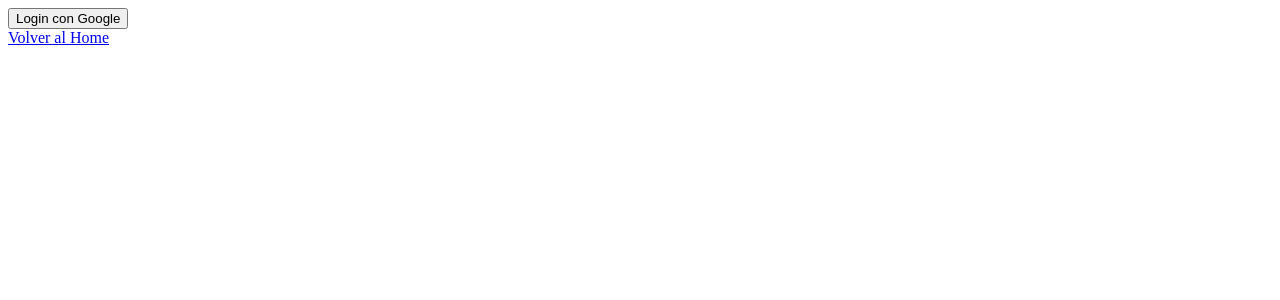
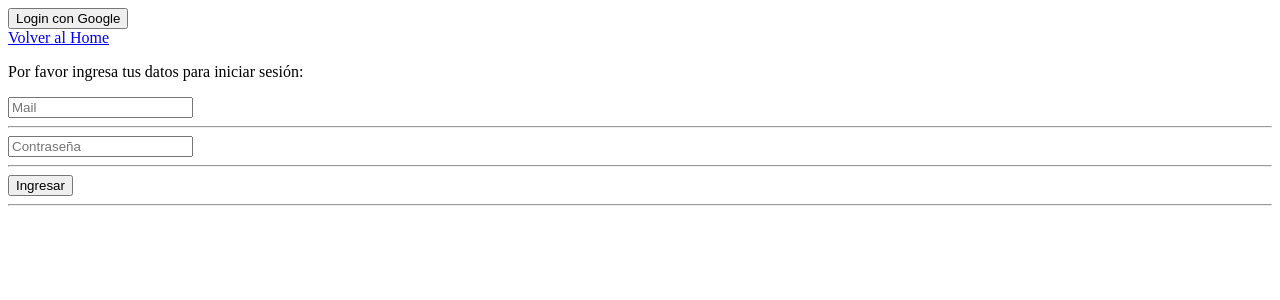
Before and after one commit to marusaez/SprintProject-4-Acamica, a React (Create React App) app: page /Login in a window 1280 px wide. Shown: the top 300 px of the page. Built offline with nearby package versions, Linux system fonts and the light colour scheme; no server answers; the database is empty.

Commit message:
fixed login, logout, context

```diff
--- a/src/components/AppContext.jsx
+++ b/src/components/AppContext.jsx
@@ -1,17 +1,28 @@
 import React, { createContext, useState, useEffect } from "react";
 import { firestore, storage, auth, loginGoogle, logout } from "../firebase";
+import { useProtectedContext } from "./Protected";
+
 
 export const AppContext = createContext();
 
 export const AppProvider = (props) => {
   const [tweets, setTweets] = useState([]);
-  const [body, setBody] = useState({});
+  // const [body, setBody] = useState({});
+  const [body, setBody] = useState({
+    tweet: "",
+    autor: "",
+    uid: "",
+    mail: "",
+    likes: "",
+  });
   const [messageTweet, setMessageTweet] = useState("");
-  const [userTweet, setUserTweet] = useState("");
+  // const [userTweet, setUserTweet] = useState("");
   const [edit, setEdit] = useState(false);
   const [file, setFile] = useState({});
   const [progress, setProgress] = useState(0);
-  const [user, setUser] = useState(null);
+  // const [user, setUser] = useState(null);
+  const [user, setUser] = useProtectedContext();
+
 
 
   //   const getAllTweets = () => {
@@ -59,6 +70,7 @@ export const AppProvider = (props) => {
           }
           firestore
             .collection("tweets")
+            // .add({ ...body, uid: user.uid, image: url })
             .add({ ...body, image: url })
             .then(() => {
               console.log("Imagen cargada");
@@ -100,7 +112,7 @@ export const AppProvider = (props) => {
   const updateNewTweet = (tweet) => {
     firestore
       .doc(`tweets/${tweet.id}`)
-      .update({ message: messageTweet })
+      .update({ tweet: messageTweet })
       .then(() => {
         setEdit(false);
       })
@@ -145,10 +157,21 @@ export const AppProvider = (props) => {
       .collection("tweets")
       .onSnapshot((snapshot) => {
         const tweets = snapshot.docs.map((doc) => {
+          // return {
+          //   message: doc.data().message,
+          //   // uid: doc.data().user.uid,
+          //   user: doc.data().user,
+          //   likes: doc.data().likes,
+          //   image: doc.data().image || false,
+          //   id: doc.id,
+          // };
+    console.log("useEffect", doc.data())
+
           return {
-            message: doc.data().message,
-            // uid: doc.data().user.uid,
-            user: doc.data().user,
+            tweet: doc.data().tweet,
+            uid: doc.data().uid,
+            autor: doc.data().autor,
+            email: doc.data().email,
             likes: doc.data().likes,
             image: doc.data().image || false,
             id: doc.id,
@@ -168,8 +191,12 @@ export const AppProvider = (props) => {
 
   const handleChange = (e) => {
     let newTweet = {
-      ...body,
-      [e.target.name]: e.target.value,
+      // ...body,
+      // [e.target.name]: e.target.value,
+      tweet: e.target.value,
+      uid: user.uid,
+      email: user.email,
+      autor: user.displayName
     };
     setBody(newTweet);
   };
--- a/src/components/SubmitTweet.jsx
+++ b/src/components/SubmitTweet.jsx
@@ -1,10 +1,15 @@
 import React, { useContext } from "react";
 import { Link } from "react-router-dom";
 import { AppContext } from "./AppContext";
+import { useProtectedContext } from "../components/Protected";
+import { logout } from "../firebase";
+
 
 const SubmitTweet = () => {
   const { progress, handleUpload, handleChange, body, createTweet } =
     useContext(AppContext);
+
+  const [user, setUser] = useProtectedContext();
 
   return (
     <form className="SubmitTweet" onSubmit={createTweet}>
@@ -20,15 +25,16 @@ const SubmitTweet = () => {
       <hr />
       {progress > 0 && <progress max="100" value={progress} />}
       <hr />
-      <input
+      {/* <input
         onChange={handleChange}
         defaultValue={body.user}
         type="text"
         name="user"
-      ></input>
+      ></input> */}
       <input type="submit" value="Send" />
       <hr />
       <Link to="/">Volver al Home</Link>
+      <button onClick={logout}>Logout</button>
     </form>
   );
 };
--- a/src/components/Tweets.jsx
+++ b/src/components/Tweets.jsx
@@ -5,12 +5,13 @@ import Tweet from "./Tweet";
 import { useProtectedContext } from "./Protected";
 
 const Tweets = () => {
-  const { deleteTweet, updateTweet, tweets, edit, setEdit, user } =
+  const { body, deleteTweet, updateTweet, tweets, edit, setEdit, user } =
     useContext(AppContext);
 
   // if (!isLogged) {
   //   return <p>No logueado</p>
   // }
+  console.log(body)
 
   return (
     <div className="Tweets">
@@ -28,6 +29,7 @@ const Tweets = () => {
       </div>
       <div>
         {tweets.map((tweet, i) => {
+          console.log(tweet)
           return (
             <div id={tweet.id} key={i}>
               {tweet.image && (
@@ -38,13 +40,20 @@ const Tweets = () => {
                   alt="profile picture"
                 />
               )}
-              <p>User: {tweet.user}</p>
-              {edit ? <Tweet tweet={tweet} /> : <p>{tweet.message}</p>}
+              <p>Usuario: {tweet.autor}</p>
+              {/* {edit ? <Tweet tweet={tweet} /> : <p>{tweet.message}</p>} */}
+              <p>{tweet.tweet}</p>
+              {/* <p>{body.tweet}</p> */}
               <p>Likes: {tweet.likes}</p>
-              <button onClick={() => setEdit(!edit)}>Actualizar tweet</button>
-              <button onClick={() => deleteTweet(tweet.id)}>
+              {/* <button onClick={() => setEdit(!edit)}>Actualizar tweet</button> */}
+              {user.uid === tweet.uid && <button onClick={() => deleteTweet(tweet.id)}>
                 Eliminar tweet
-              </button>
+              </button>}
+
+              {/* <button onClick={() => deleteTweet(tweet.id)}>
+                Eliminar tweet
+              </button> */}
+
               <button onClick={() => updateTweet(tweet)}>Me gusta</button>
               <hr />
             </div>
--- a/src/index.js
+++ b/src/index.js
@@ -9,11 +9,11 @@ import ProtectedContext from "../src/components/Protected"
 ReactDOM.render(
   <React.StrictMode>
     <BrowserRouter>
-      <AppProvider>
-        <ProtectedContext>
+      <ProtectedContext>
+        <AppProvider>
           <App />
-        </ProtectedContext>
-      </AppProvider>
+        </AppProvider>
+      </ProtectedContext>
     </BrowserRouter>
   </React.StrictMode>,
   document.getElementById('root')
--- a/src/pages/Home.jsx
+++ b/src/pages/Home.jsx
@@ -1,5 +1,7 @@
 import React from "react";
 import { Link } from "react-router-dom";
+import { logout } from "../firebase";
+
 
 const Home = () => {
   return (
@@ -19,6 +21,8 @@ const Home = () => {
       <button>
         <Link to="/Tweets">Ir al timeline</Link>
       </button>
+      <hr />
+      <button onClick={logout}>Logout</button>
     </div>
   );
 };
--- a/src/pages/Login.jsx
+++ b/src/pages/Login.jsx
@@ -1,40 +1,43 @@
 import React, { useState, useEffect, useContext } from "react";
-import { Link } from "react-router-dom";
+import { Link, Navigate } from "react-router-dom";
 import { firestore, auth, loginGoogle, logout } from "../firebase";
 import { useProtectedContext } from "../components/Protected";
 import { AppContext } from "../components/AppContext";
 
 const Login = () => {
-  const { user, setUser } = useContext(AppContext);
-  console.log(user)
+  // const { user, setUser } = useContext(AppContext);
+  // console.log(user);
   const [body, setBody] = useState({});
 
   /// LOGIN CREANDO USUARIO DE FORMA MANUAL
 
-  //   let [user, setUser] = useProtectedContext();
-  //
-  //   const login = (e) => {
-  // e.preventDefault();
-  // auth
-  //   .signInWithEmailAndPassword(body.email, body.password)
-  //   .then((userCredential) => {
-  // setUser(userCredential.user);
-  //   })
-  //   .catch((err) => {
-  // console.error(err);
-  //   });
-  //   };
+  let [user, setUser] = useProtectedContext();
 
-//   const handleInput = (e) => {
-    // setBody({ ...body, [e.target.name]: e.target.value });
-//   };
+  const login = (e) => {
+    e.preventDefault();
+    auth
+      .signInWithEmailAndPassword(body.email, body.password)
+      .then((userCredential) => {
+        let {uid, email} = userCredential.user;
+        setUser({uid, email})
+      })
+      .catch((err) => {
+        console.error(err);
+      });
+  };
 
-/// LOGIN CON GOOGLE
-// auth.onAuthStateChanged((user) => {
-//   setUser(user);
-//   console.log(user)
-// });
+  const handleInput = (e) => {
+    setBody({ ...body, [e.target.name]: e.target.value });
+  };
 
+  useEffect(() => {
+    // auth.onAuthStateChanged((userCredential) => {
+    //   let {uid, email} = userCredential;
+    //   setManualUser({uid, email})
+    // })
+  }, [])
+
+  if (user) return <Navigate to="/" />
 
   return (
     <div>
@@ -42,7 +45,7 @@ const Login = () => {
         <div>
           <img src={user.photoURL} alt="Foto de perfil" />
           <p>¡Hola {user.displayName}!</p>
-          <button onClick={logout}>Logout</button>
+          {/* <button onClick={logout}>Logout</button> */}
           <br />
           <Link to="/">Volver al Home</Link>
         </div>
@@ -51,26 +54,29 @@ const Login = () => {
           <button onClick={loginGoogle}>Login con Google</button>
           <br />
           <Link to="/">Volver al Home</Link>
-         </div>
-          // <p>Por favor ingresa tus datos para iniciar sesión:</p>
-          // <form onSubmit={loginGoogle} >
-          //   <input
-          //     onChange={handleInput}
-          //     type="email"
-          //     name="email"
-          //     placeholder="Mail"
-          //   />
-          //   <hr />
-          //   <input
-          //     onChange={handleInput}
-          //     name="password"
-          //     placeholder="Contraseña"
-          //   />
-          //   <hr />
-          //   <input type="submit" value="Ingresar" />
-          //   <hr />
-          // </form>
-       )}
+        </div>
+      )}
+      <div>
+      {user && <h1>Te logueaste existosamente</h1>}
+        <p>Por favor ingresa tus datos para iniciar sesión:</p>
+        <form onSubmit={login}>
+          <input
+            onChange={handleInput}
+            type="email"
+            name="email"
+            placeholder="Mail"
+          />
+          <hr />
+          <input
+            onChange={handleInput}
+            name="password"
+            placeholder="Contraseña"
+          />
+          <hr />
+          <input type="submit" value="Ingresar" />
+          <hr />
+        </form>
+      </div>
     </div>
   );
 };
--- a/src/pages/Register.jsx
+++ b/src/pages/Register.jsx
@@ -1,9 +1,13 @@
 import React, { useState, useEffect } from "react";
 import { Link } from "react-router-dom";
 import { firestore, auth } from "../firebase";
+import { useProtectedContext } from "../components/Protected";
+
 
 const Register = () => {
   const [body, setBody] = useState({});
+  let [user, setUser] = useProtectedContext();
+
 
   const register = (e) => {
     e.preventDefault();
@@ -11,6 +15,12 @@ const Register = () => {
       .createUserWithEmailAndPassword(body.email, body.password)
       .then((userCredential) => {
         console.log(userCredential);
+        let {uid, email} = userCredential.user;
+        firestore
+        .collection("users")
+        .add({email, uid})
+        .then(() => console.log("Se creó el usuario"))
+        .catch((err) => console.error(err.message))
       })
       .catch((err) => {
         console.error(err);
```
